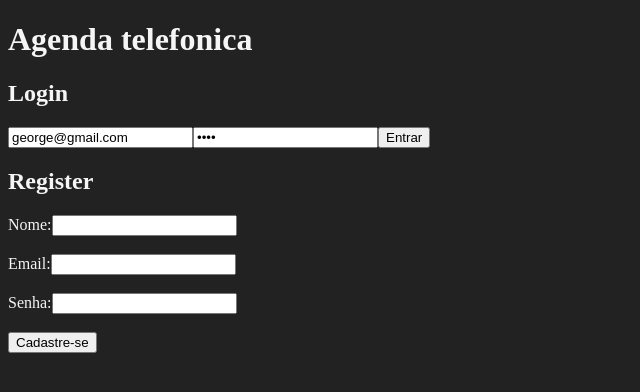
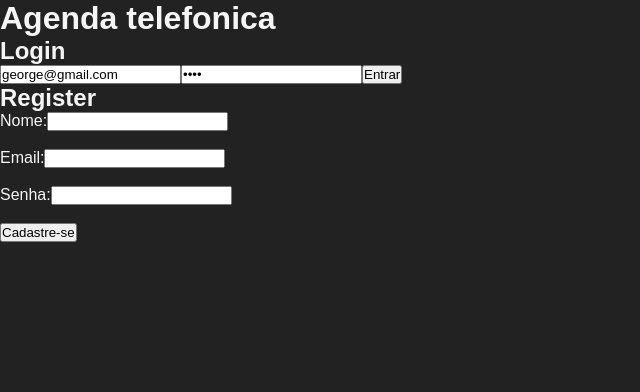
Before and after one commit to HigorAnjos/phonebookApp, a React (Create React App) app: page / in a window 1280 px wide. Shown: the top 392 px of the page, without its empty margins (0-640 px from the left). Built offline with nearby package versions, Linux system fonts and the light colour scheme.

Commit message:
feat: :sparkles: hello styled components

```diff
--- a/src/AppRouter.jsx
+++ b/src/AppRouter.jsx
@@ -1,10 +1,14 @@
 import React from 'react';
 import { BrowserRouter, Route, Switch, Redirect } from 'react-router-dom';
 import { useSelector } from 'react-redux';
+import { ThemeProvider } from 'styled-components';
 import Home from './pages/Home';
 import Main from './pages/Main';
 import Newcontact from './pages/Newcontact';
 import Profile from './pages/Profile';
+
+import GlobalStyles from './assets/styles/global';
+import defaultTheme from './assets/styles/themes/default';
 
 function PrivateRoute({ component: Component, ...rest }) {
   const { isAuthenticated } = useSelector((state) => state.auth);
@@ -19,9 +23,11 @@
   );
 }
 
+// eslint-disable-next-line react/no-multi-comp
 class Approuter extends React.Component {
   render() {
     return (
+      <ThemeProvider theme={ defaultTheme }>
         <BrowserRouter>
           <Switch>
             <PrivateRoute path="/profile" component={ Profile } />
@@ -30,6 +36,8 @@
             <Route path="/" render={ (props) => <Home { ...props } /> } />
           </Switch>
         </BrowserRouter>
+        <GlobalStyles />
+      </ThemeProvider>
     );
   }
 }
--- /dev/null
+++ b/src/assets/styles/global.js
@@ -0,0 +1,20 @@
+import { createGlobalStyle } from 'styled-components';
+
+export default createGlobalStyle`
+  * {
+    margin: 0;
+    padding: 0;
+    box-sizing: border-box;
+    font-family: sans-serif;
+  }
+
+  body {
+    background: '#f0f0f5';
+    font-size: 16px;
+  }
+
+  button {
+    cursor: pointer;
+  }
+
+`;
--- /dev/null
+++ b/src/assets/styles/themes/default.js
@@ -0,0 +1,11 @@
+export default {
+  colors: {
+    background: '#f0f0f5',
+    primary: {
+      background: '#3f3d56',
+      main: '#FF6584',
+      lighter: '#ffe2ed',
+      dark: '#b20425',
+    },
+  },
+};
```
Also changed, not shown: src/assets/styles/themes/dark.js (added, +11 -0 lines). Lines whose indentation alone changed are shown as unchanged.
